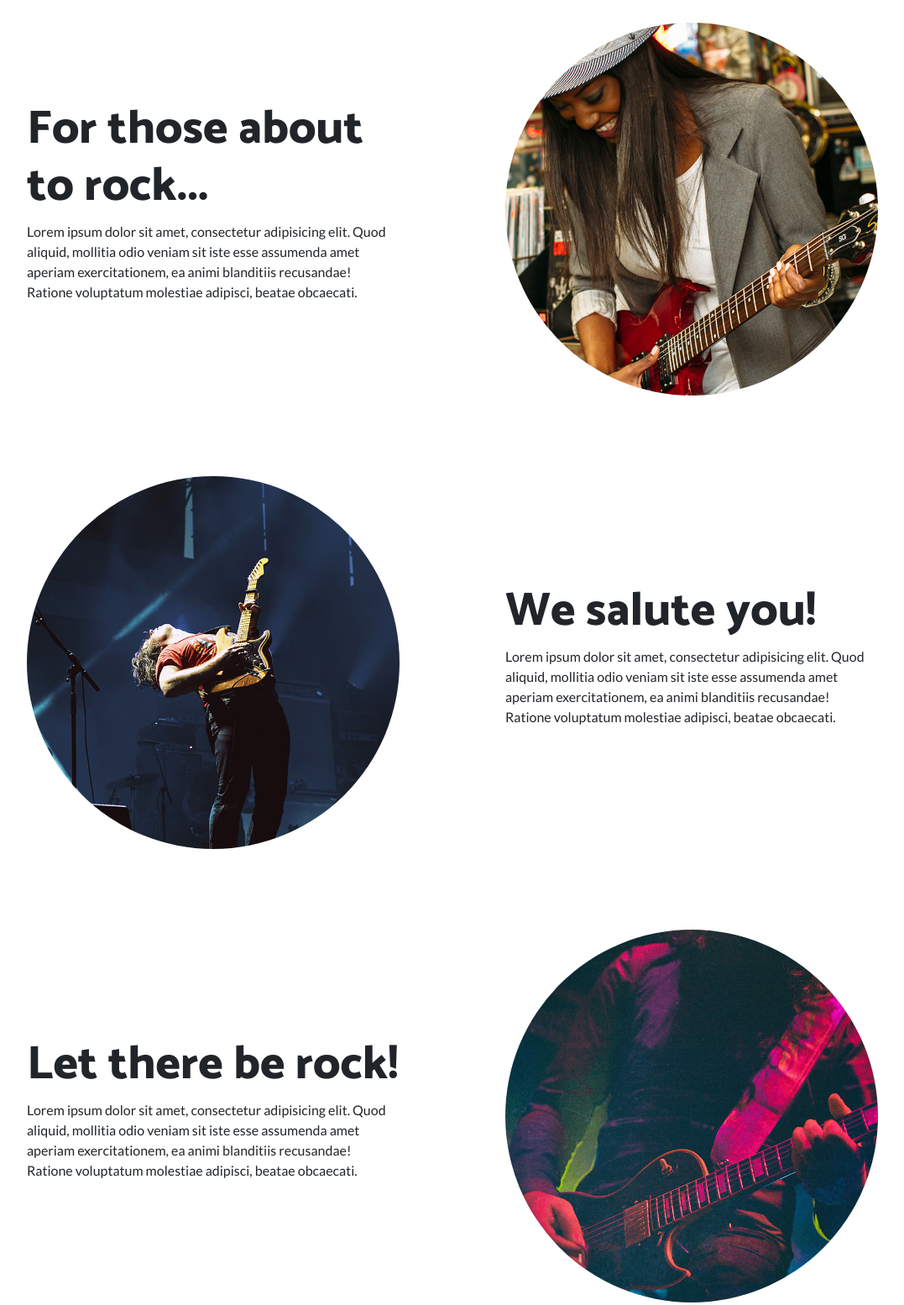
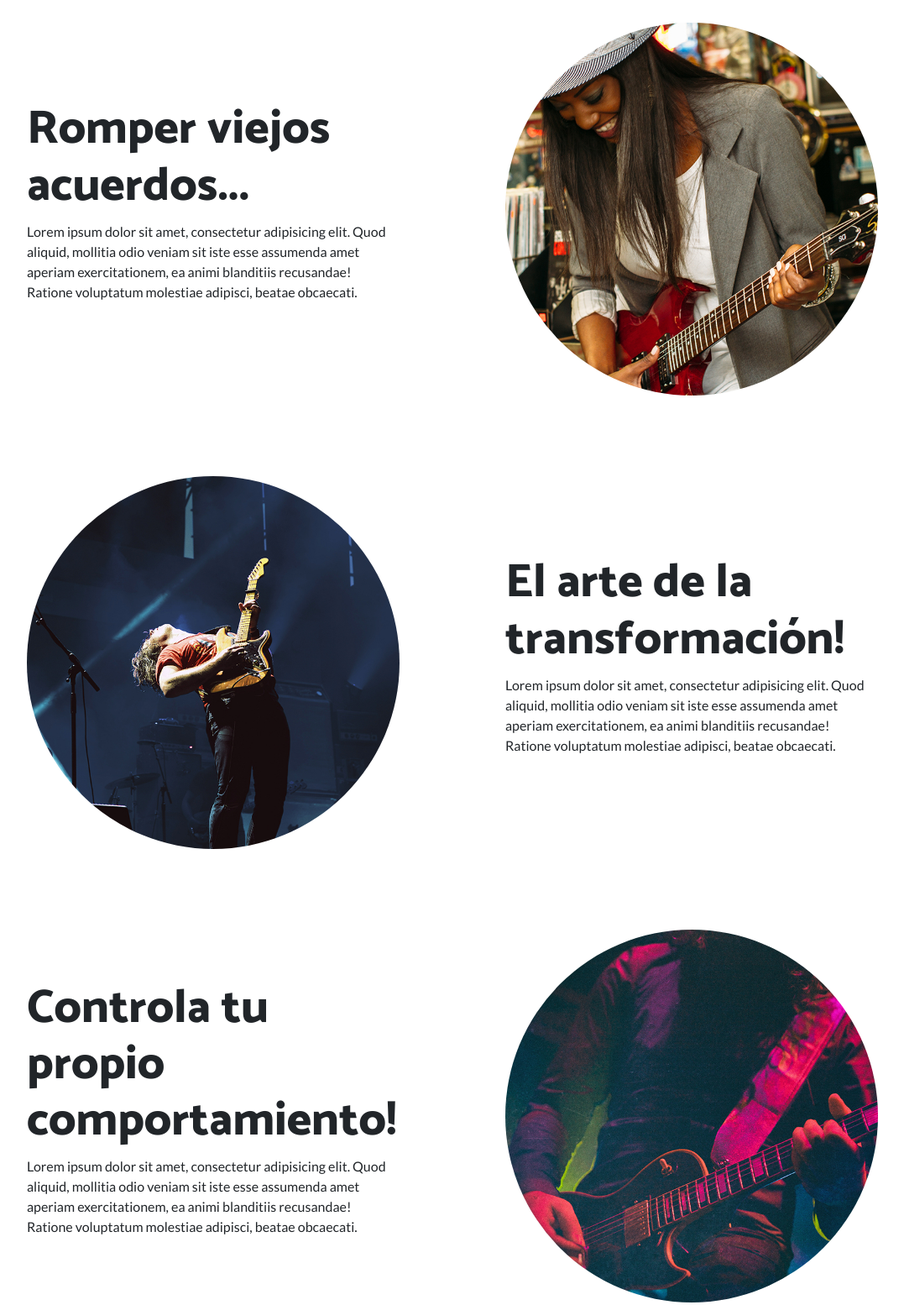
Before and after one commit to elber01/4acuerdos, a website: page index.html in a window 1280 px wide. Shown: the part 900-2454 px from the top of the page at 84% size, without its empty margins (101-1178 px from the left). Drawn offline with Linux system fonts and the light colour scheme.

Commit message:
Update index.html

```diff
--- a/index.html
+++ b/index.html
@@ -49,7 +49,7 @@
         </div>
         <div class="col-lg-6 order-lg-1">
           <div class="p-5">
-            <h2 class="display-4">For those about to rock...</h2>
+            <h2 class="display-4">Romper viejos acuerdos...</h2>
             <p>Lorem ipsum dolor sit amet, consectetur adipisicing elit. Quod aliquid, mollitia odio veniam sit iste esse assumenda amet aperiam exercitationem, ea animi blanditiis recusandae! Ratione voluptatum molestiae adipisci, beatae obcaecati.</p>
           </div>
         </div>
@@ -67,7 +67,7 @@
         </div>
         <div class="col-lg-6">
           <div class="p-5">
-            <h2 class="display-4">We salute you!</h2>
+            <h2 class="display-4">El arte de la transformación!</h2>
             <p>Lorem ipsum dolor sit amet, consectetur adipisicing elit. Quod aliquid, mollitia odio veniam sit iste esse assumenda amet aperiam exercitationem, ea animi blanditiis recusandae! Ratione voluptatum molestiae adipisci, beatae obcaecati.</p>
           </div>
         </div>
@@ -85,7 +85,7 @@
         </div>
         <div class="col-lg-6 order-lg-1">
           <div class="p-5">
-            <h2 class="display-4">Let there be rock!</h2>
+            <h2 class="display-4">Controla tu propio comportamiento!</h2>
             <p>Lorem ipsum dolor sit amet, consectetur adipisicing elit. Quod aliquid, mollitia odio veniam sit iste esse assumenda amet aperiam exercitationem, ea animi blanditiis recusandae! Ratione voluptatum molestiae adipisci, beatae obcaecati.</p>
           </div>
         </div>
```
